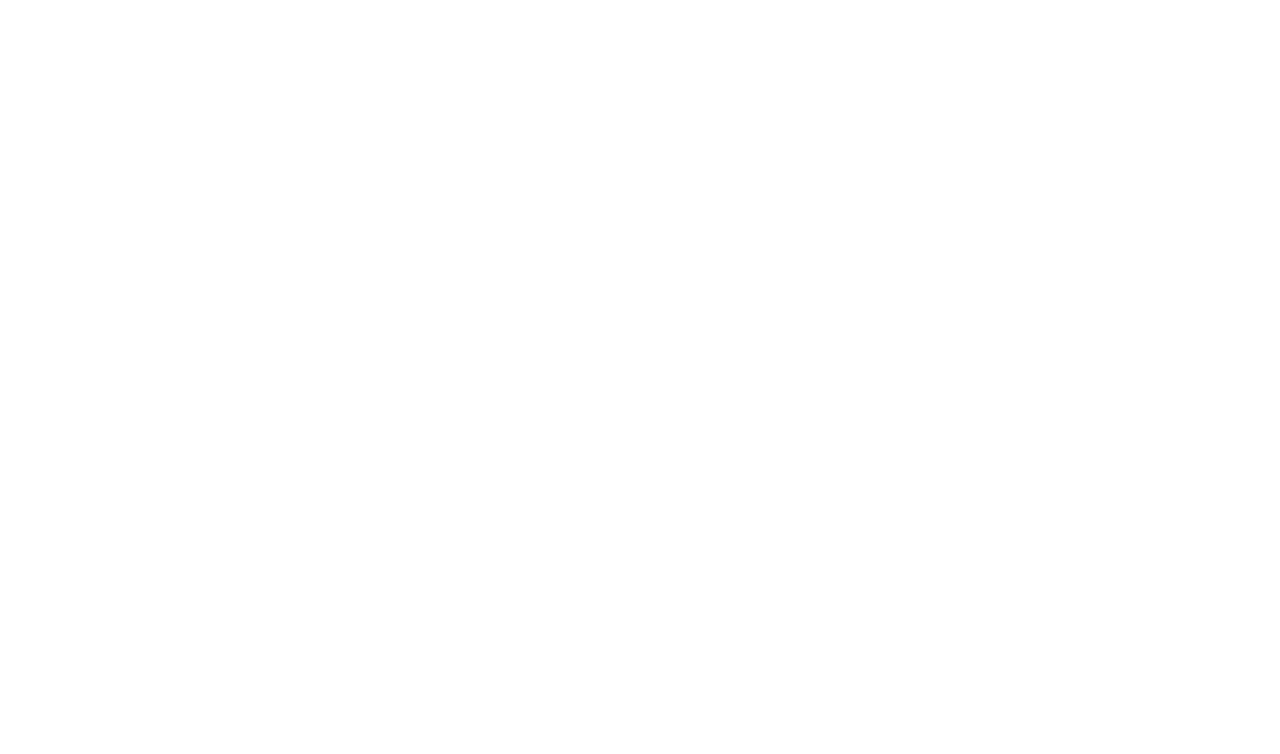
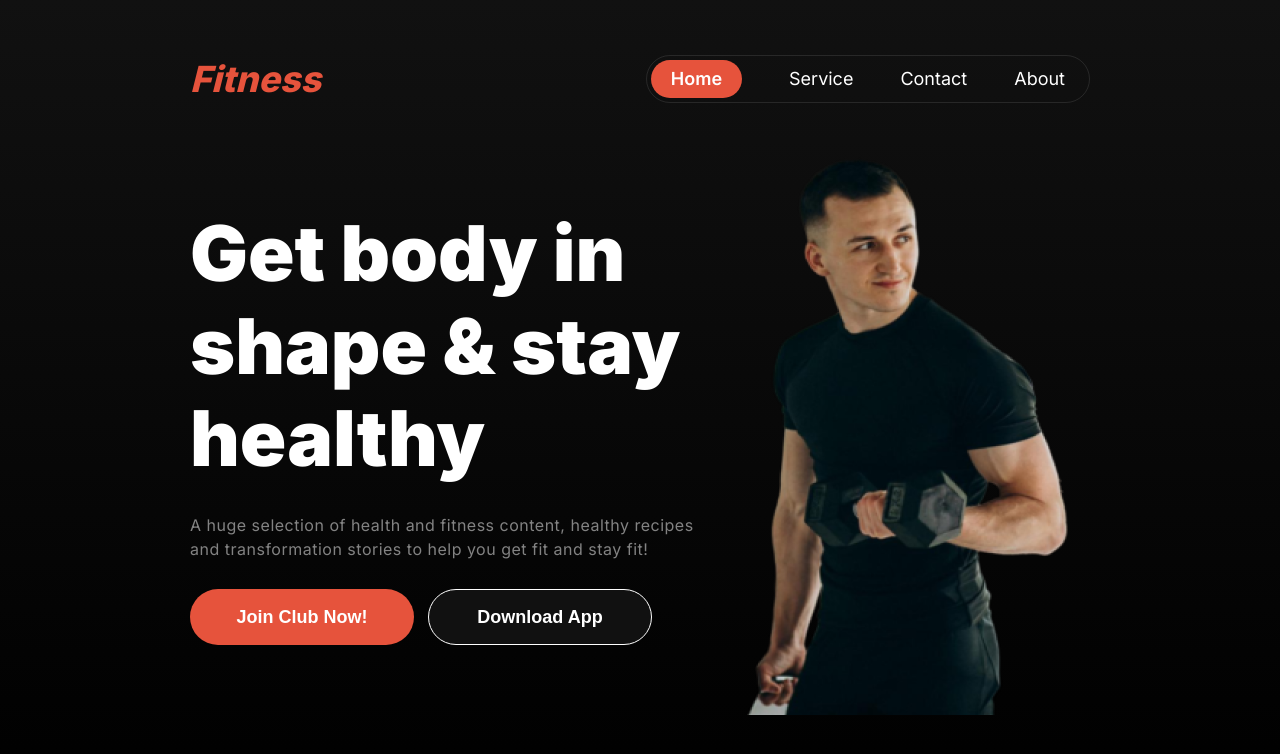
Before and after one commit to SahariorRidoy/Assignment-2, a plain HTML site: page index.html in a window 1280 px wide. Drawn offline with Linux system fonts and the light colour scheme; a web font is replaced by a local one.

Commit message:
Added Navbar and Banner

```diff
--- a/css/style.css
+++ b/css/style.css
@@ -1,12 +1,131 @@
 /* Fonts from google fonts */
 @import url('https://fonts.googleapis.com/css2?family=Arizonia&family=Inter:wght@100..900&display=swap');
 
+/* Universal styles */
+*{
+    margin: 0;
+    padding: 0;
+    box-sizing: border-box;
+}
 
+ul,li,a{
+    list-style: none;
+    text-decoration: none;
+}
+
+/* Shared style */
 .inter-font {
   font-family: "Inter", sans-serif;
   font-optical-sizing: auto;
   font-weight: 400px;
   font-style: normal;
-  font-variation-settings:
-    "slnt" 0;
+  font-variation-settings:"slnt" 0;
 }
+
+/* Body Styles */
+body{
+    background-color: black;
+    width: 100%;
+    height: 100%;
+    color: white;
+}
+
+/* Header styles */
+header{
+    background: linear-gradient(180deg, #111 0%, rgba(119, 119, 119, 0.00) 100%);
+    padding: 55px 190px 75px 190px;
+}
+
+/* Navbar Styles */
+.navbar_container{
+    display: flex;
+    justify-content: space-between;
+    align-items: center;
+    margin: 0 auto;
+    margin-bottom: 32px;
+}
+.navbar_container h4{
+    color: #E6533C;
+    font-size: 2.25rem;
+    font-style: italic;
+    font-weight: 800;
+}
+.navbar_container ul{
+    display: flex;
+    justify-content: space-between;
+    align-items: center;
+    gap: 47px;
+    padding: 4px;
+    border: 1px solid rgba(255, 255, 255, 0.10);
+    border-radius: 39px;
+}
+.navbar_container ul li{
+    font-size: 1.125rem;
+    font-weight: 400;
+    line-height: 120%;
+}
+.navbar_container ul li:first-child{
+    border-radius: 46px;
+    background: #E6533C;
+    padding: 8px 20px;
+    font-weight: 600;
+}
+.navbar_container ul li:last-child{
+    margin-right: 20px;
+}
+
+/* Banner Section Styles */
+.banner_container{
+    display: flex;
+    justify-content: space-between;
+    align-items: center;
+
+}
+.banner_container .banner_left_container{
+    max-width: 520px;
+}
+.banner_container .banner_left_container h1{
+    font-size: 4.8rem;
+    font-weight: 900;
+    line-height: 120%;
+    margin-bottom: 28px;
+}
+.banner_left_container p{
+    color: rgba(255, 255, 255, 0.50);
+    font-size: 1rem;
+    font-weight: 400;
+    line-height: 24px;
+    letter-spacing: 0.5px;
+    margin-bottom: 28px;
+}
+.banner_left_container .header_btn{
+    display: flex;
+    justify-content: flex-start;
+    gap: 14px;
+}
+.header_btn .header_btn_left{
+    background: #E6533C;
+    border: none;
+    border-radius: 42px;
+    padding: 16px 40px;
+    width: 224px;
+}
+.header_btn .header_btn_left a{
+    color: #FFF;
+    font-size: 18px;
+    font-weight: 600;
+    line-height: 22px;
+}
+.header_btn .header_btn_right{
+    background-color: #111;
+    border: 1px solid #FFF;
+    border-radius: 42px;
+    padding: 16px 40px;
+    width: 224px;
+}
+.header_btn .header_btn_right a{
+    color:white;
+    font-size: 18px;
+    font-weight: 600;
+    line-height: 22px;
+}
--- a/index.html
+++ b/index.html
@@ -1,12 +1,43 @@
 <!DOCTYPE html>
 <html lang="en">
-<head>
-    <meta charset="UTF-8">
-    <meta name="viewport" content="width=device-width, initial-scale=1.0">
-    <link rel="stylesheet" href="css/style.css">
+  <head>
+    <meta charset="UTF-8" />
+    <meta name="viewport" content="width=device-width, initial-scale=1.0" />
+    <link rel="stylesheet" href="css/style.css" />
     <title>Fitness</title>
-</head>
-<body>
+  </head>
+  <body class="inter-font">
+    <header>
+        <!-- Navbar Start -->
+      <section class="navbar_container">
+        <h4>Fitness</h4>
+        <ul>
+          <li>Home</li>
+          <li>Service</li>
+          <li>Contact</li>
+          <li>About</li>
+        </ul>
+      </section>
+      <!-- Banner Start -->
+      <section class="banner_container">
+        <div class="banner_left_container">
+          <h1>Get body in <span class="banner_heading_style">shape</span> & stay healthy</h1>
+          <p>
+            A huge selection of health and fitness content, healthy recipes and
+            transformation stories to help you get fit and stay fit!
+          </p>
+          <div class="header_btn">
+            <button class="header_btn_left"><a href="">Join Club Now!</a></button>
+            <button class="header_btn_right"><a href="">Download App</a></button>
+          </div>
+        </div>
+        <div class="banner_right_container">
+            <img src="images/banner.png" alt="">
+        </div>
+      </section>
+    </header>
 
-</body>
+    <main></main>
+    <footer></footer>
+  </body>
 </html>
```
Also changed, not shown: images/banner.png (renamed from images/Images 2.png).
